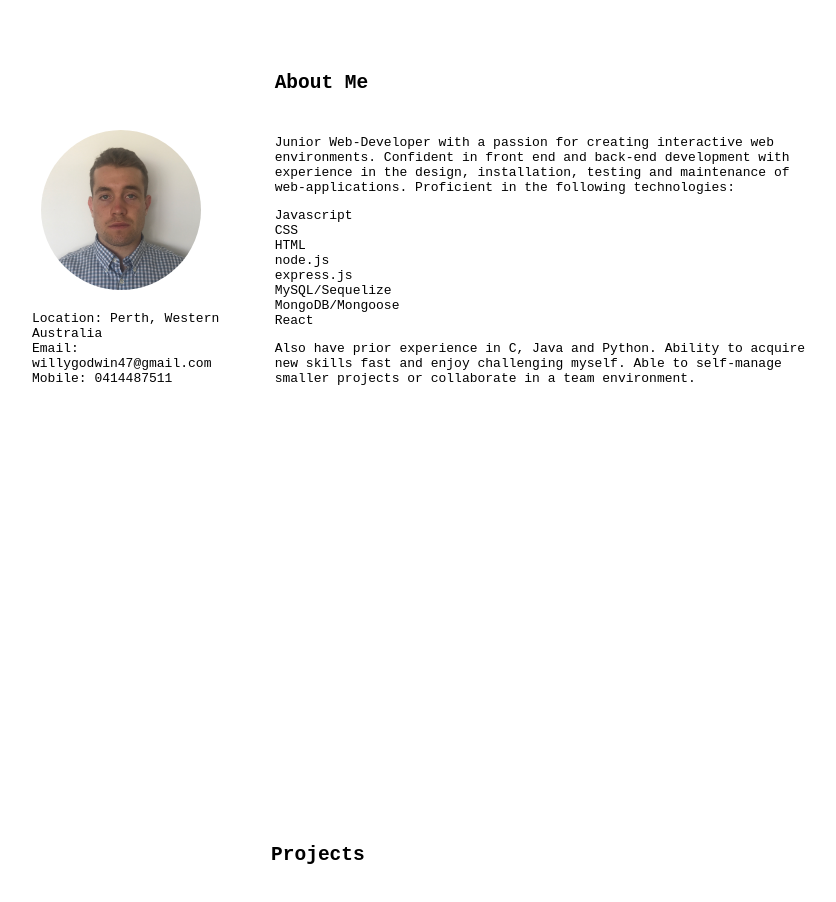
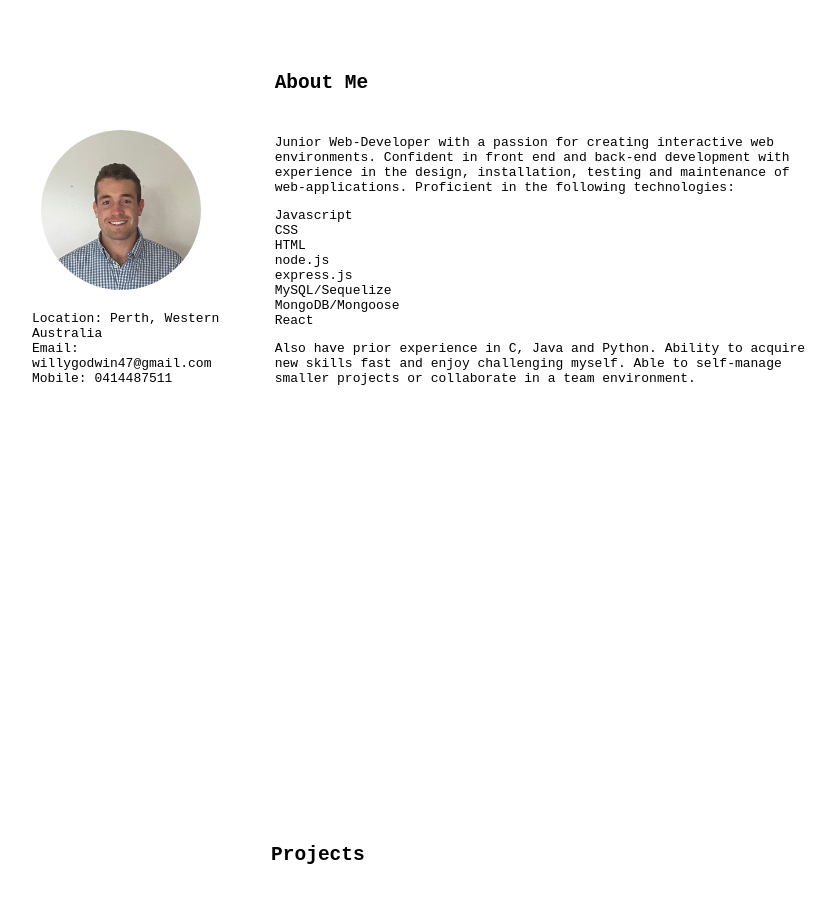
Before and after one commit to willygodwin/Final-Portfolio, a React (Create React App) app in the folder client/: page / in a window 1280 px wide. Shown: the part 920-1822 px from the top of the page, without its empty margins (236-1072 px from the left). Built offline with nearby package versions, Linux system fonts and the light colour scheme.

Commit message:
updating profile picture

```diff
--- a/client/src/components/SimpleContainer/Container.js
+++ b/client/src/components/SimpleContainer/Container.js
@@ -42,7 +42,7 @@ export default function CenteredGrid() {
             <Grid container spacing={3}>
                 <Grid item xs={4}>
                     <div>
-                    <ImageAvatars src="/assets/images/headshot.jpg"/>
+                    <ImageAvatars src="/assets/images/profilepic.jpg"/>
                     <ul>
                         <li>
                             Location: Perth, Western Australia
```
Also changed, not shown: client/public/assets/images/profilepic.jpg (added).
